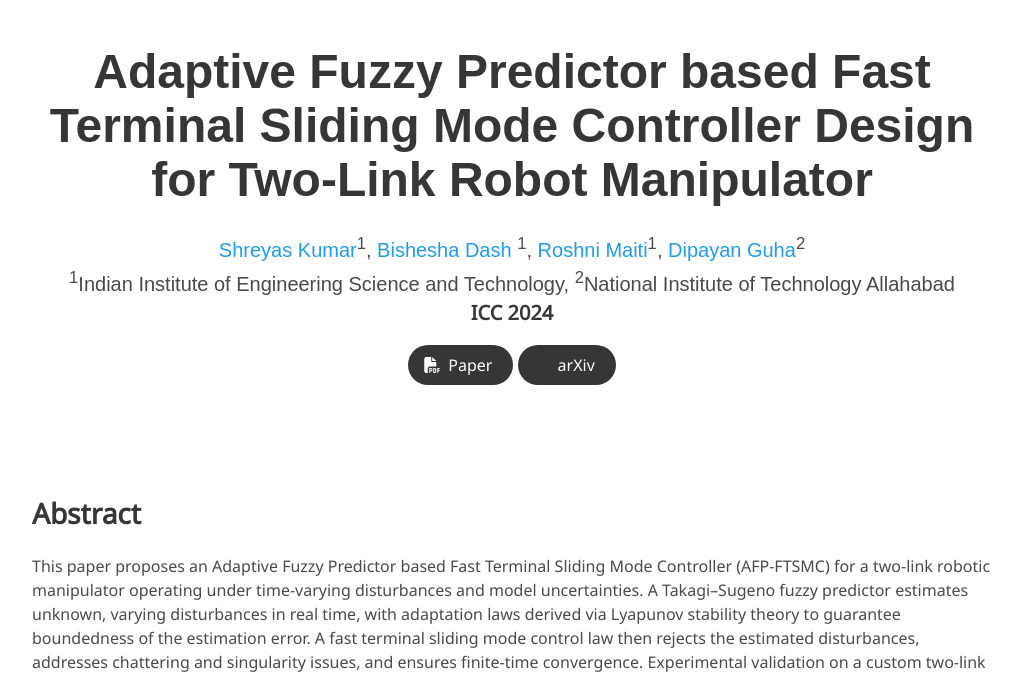
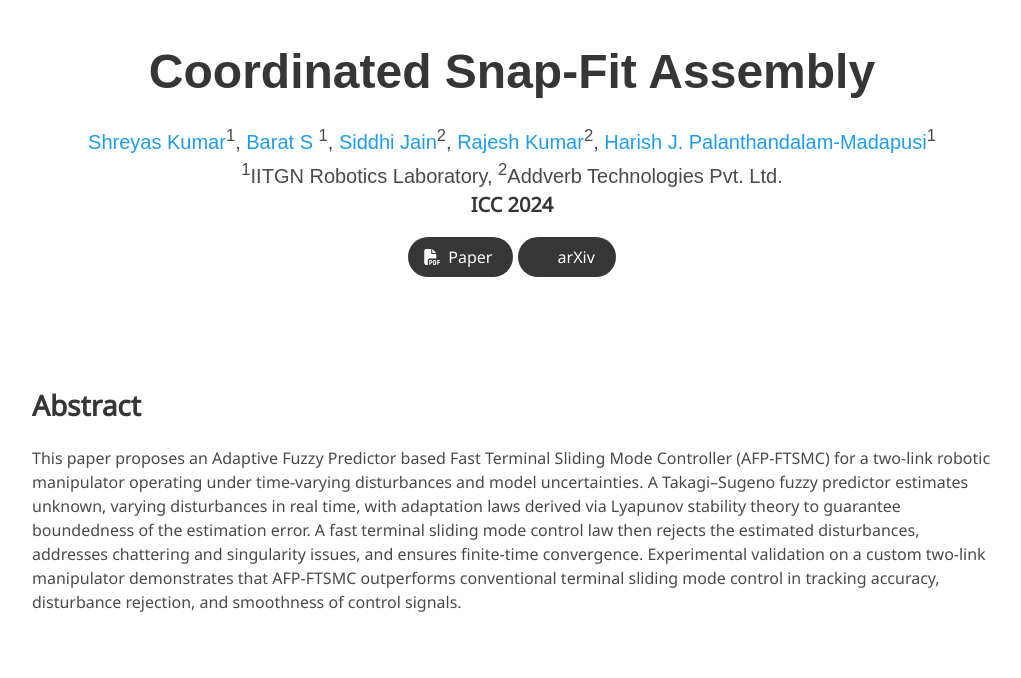
Before and after one commit to shr-eyas/CSFA, a plain HTML site: page index.html in a window 1280 px wide. Shown: the part 55-733 px from the top of the page, without its empty margins (128-1149 px from the left). Drawn offline with nearby package versions, Linux system fonts and the light colour scheme; some icons are missing; a web font is replaced by a local one.

Commit message:
Update name

```diff
--- a/index.html
+++ b/index.html
@@ -3,10 +3,10 @@
 <head>
   <meta charset="utf-8">
   <meta name="description"
-        content="Adaptive Fuzzy Predictor based Fast Terminal Sliding Mode Controller Design for Two-Link Robot Manipulator">
+        content="Coordinated Snap-Fit Assembly">
   <meta name="keywords" content="Imitation Learning, Bimanual Dexterous Manipulation, Automated Data Generation, Humanoid Robots.">
   <meta name="viewport" content="width=device-width, initial-scale=1">
-  <title>Adaptive Fuzzy Predictor based Fast Terminal Sliding Mode Controller Design for Two-Link Robot Manipulator</title>
+  <title>Coordinated Snap-Fit Assembly</title>
 
   <link href="https://fonts.googleapis.com/css?family=Google+Sans|Noto+Sans|Castoro"
         rel="stylesheet">
@@ -108,13 +108,14 @@
     <div class="container is-max-desktop">
       <div class="columns is-centered">
         <div class="column has-text-centered">
-          <h1 class="title is-1 publication-title">Adaptive Fuzzy Predictor based Fast Terminal Sliding Mode Controller Design for Two-Link Robot Manipulator</h1>
+          <h1 class="title is-1 publication-title">Coordinated Snap-Fit Assembly</h1>
           <div class="is-size-5 publication-authors">
 
             <span class="author-block"><a href="https://shr-eyas.github.io" target="_blank">Shreyas Kumar</a><sup>1</sup>,</span>
-            <span class="author-block"><a href="https://www.linkedin.com/in/bishesha-dash/" target="_blank">Bishesha Dash </a><sup>1</sup>,</span>
-            <span class="author-block"><a href="https://www.iiests.ac.in/IIEST/Faculty/ee-roshni" target="_blank">Roshni Maiti</a><sup>1</sup>,</span>
-            <span class="author-block"><a href="https://mnnit.ac.in/profile/dipayan" target="_blank">Dipayan Guha</a><sup>2</sup>
+            <span class="author-block"><a href="https://www.linkedin.com/in/baratsuresh2811/" target="_blank">Barat S </a><sup>1</sup>,</span>
+            <span class="author-block"><a href="https://www.linkedin.com/in/siddhijain2109/" target="_blank">Siddhi Jain</a><sup>2</sup>,</span>
+            <span class="author-block"><a href="https://www.linkedin.com/in/rajesh-kumar-7a4329109/" target="_blank">Rajesh Kumar</a><sup>2</sup>,</span>
+            <span class="author-block"><a href="https://harish.people.iitgn.ac.in/" target="_blank">Harish J. Palanthandalam-Madapusi</a><sup>1</sup>
           </div>
 
           <!-- <div class="is-size-5 publication-authors">
@@ -131,8 +132,8 @@
           </div> -->
 
           <div class="is-size-5 publication-authors">
-            <span class="author-block"><sup>1</sup>Indian Institute of Engineering Science and Technology,</span>
-            <span class="author-block"><sup>2</sup>National Institute of Technology Allahabad</span>
+            <span class="author-block"><sup>1</sup>IITGN Robotics Laboratory,</span>
+            <span class="author-block"><sup>2</sup>Addverb Technologies Pvt. Ltd.</span>
           </div>
 
           <div class="is-size-5 publication-conference">
```
